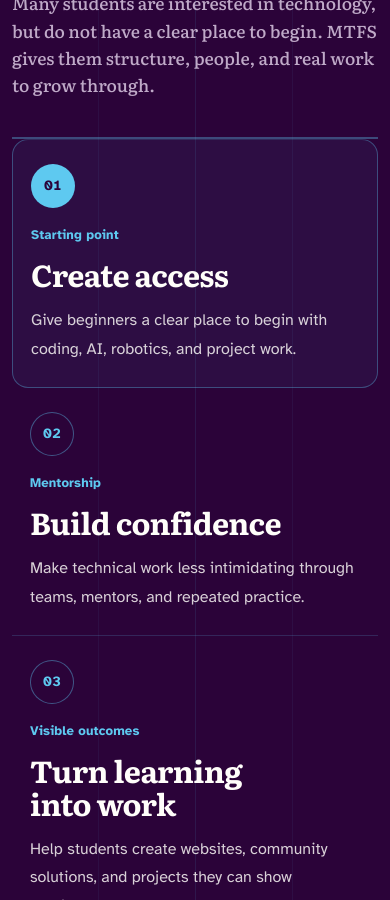
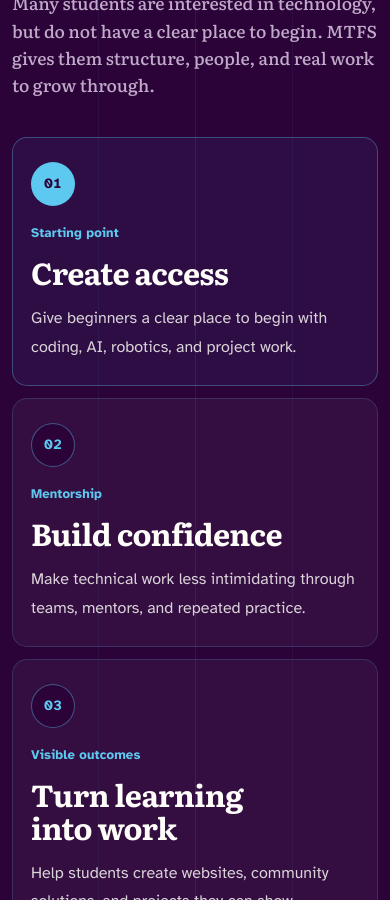
Before and after one commit to hotlinebloon/mtfs-site, a React (Vite) app: page / in a window 390 px wide. Shown: the part 1100-2000 px from the top of the page. Built offline with nearby package versions, Linux system fonts and the light colour scheme.

Commit message:
Move animated paths behind hero card

```diff
--- a/src/App.css
+++ b/src/App.css
@@ -489,7 +489,9 @@
     height: 2px;
     border-radius: 999px;
     background: currentColor;
-    transition: transform 180ms var(--ease-out), opacity 180ms var(--ease-out);
+    transition:
+      transform 180ms var(--ease-out),
+      opacity 180ms var(--ease-out);
   }
 
   .navbar.is-menu-open .nav-toggle span:nth-child(1) {
@@ -521,7 +523,10 @@
     border-radius: 18px;
     background: rgba(43, 3, 57, 0.98);
     box-shadow: 0 18px 42px rgba(9, 6, 11, 0.34);
-    transition: opacity 180ms var(--ease-out), transform 180ms var(--ease-out), visibility 180ms;
+    transition:
+      opacity 180ms var(--ease-out),
+      transform 180ms var(--ease-out),
+      visibility 180ms;
   }
 
   .navbar.is-menu-open .nav-links {
@@ -936,3 +941,57 @@
     filter: none;
   }
 }
+
+/* Keep all content visible on touch-sized screens. */
+@media (max-width: 1024px) {
+  .motion-ready .motion-item,
+  .motion-ready .motion-item:not(.is-visible),
+  .motion-ready .motion-item[data-motion]:not(.is-visible) {
+    opacity: 1 !important;
+    visibility: visible !important;
+    transform: none !important;
+    clip-path: none !important;
+    filter: none !important;
+  }
+}
+
+@media (max-width: 760px) {
+  .mission-grid {
+    gap: 12px;
+    border-top: 0;
+  }
+
+  .mission-grid article,
+  .mission-grid article:first-child {
+    border: 1px solid var(--line);
+    border-radius: 15px;
+    background: rgba(255, 254, 250, 0.045);
+  }
+
+  .mission-grid article:first-child {
+    border-color: var(--line-strong);
+    background: var(--cyan-wash);
+  }
+
+  .focus-list article,
+  .project-name-grid article {
+    border: 1px solid var(--line);
+    border-radius: 15px;
+    background: rgba(255, 254, 250, 0.045);
+  }
+
+  .project-name-grid {
+    gap: 12px;
+    border-top: 0;
+  }
+
+  .project-name-grid article {
+    padding: 22px 48px 22px 20px;
+  }
+
+  .project-name-grid article::before {
+    top: 22px;
+    right: 18px;
+    width: 24px;
+  }
+}
--- a/src/App.tsx
+++ b/src/App.tsx
@@ -11,11 +11,11 @@
   const location = useLocation();
 
   useEffect(() => {
-    const reduceMotion = window.matchMedia(
-      "(prefers-reduced-motion: reduce)",
+    const disableRevealMotion = window.matchMedia(
+      "(prefers-reduced-motion: reduce), (max-width: 1024px)",
     ).matches;
 
-    if (reduceMotion) {
+    if (disableRevealMotion) {
       return;
     }
 
```
